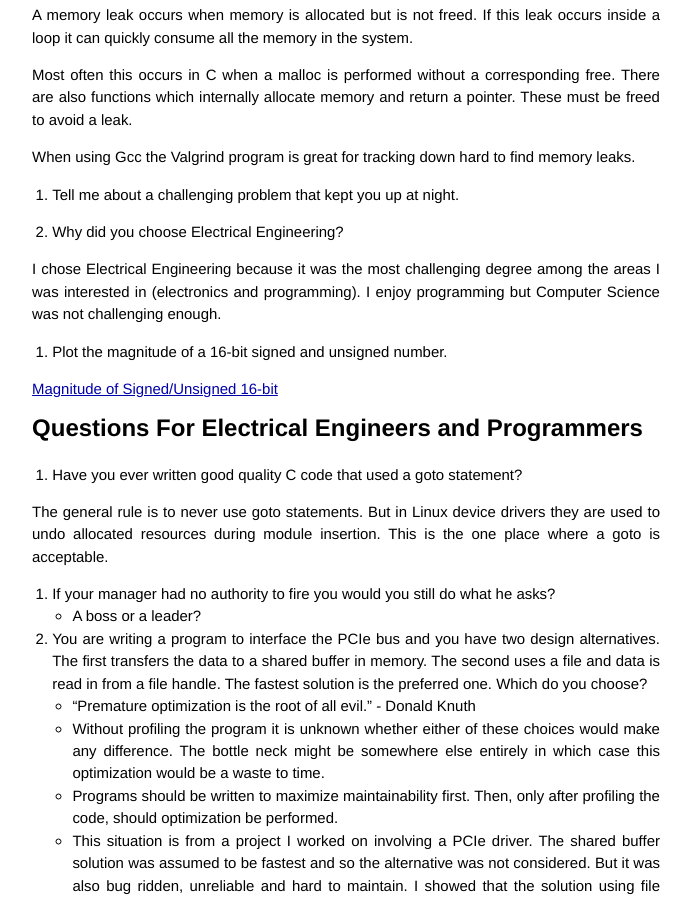
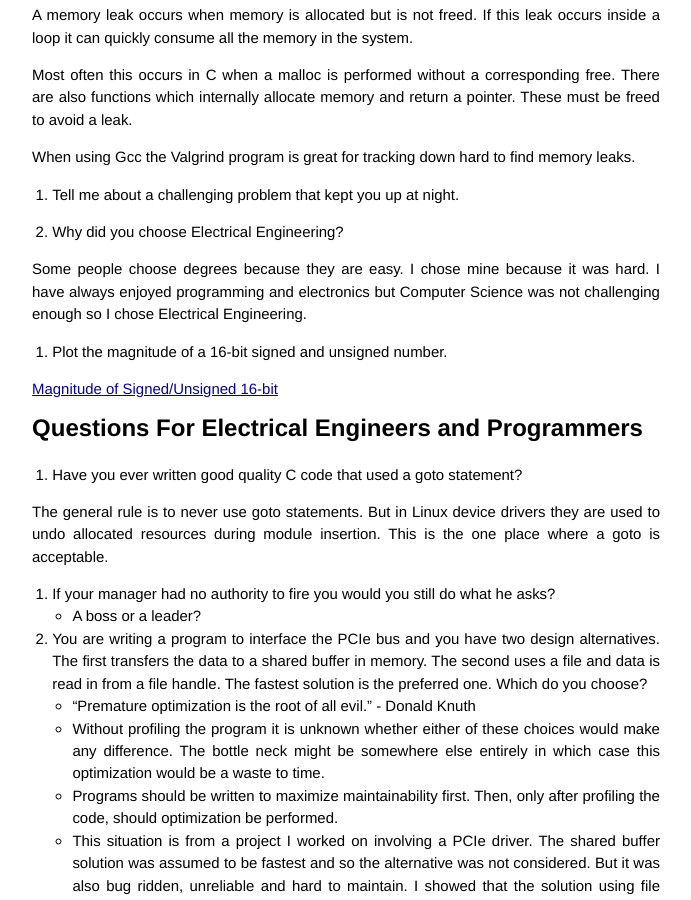
Before and after one commit to jmahler/jmahler.github.io, a Jekyll site: the page built from _posts/2014-02-22-interview_questions.md, in a window 1280 px wide and 900 px high, scrolled down 1846 px. Shown: the whole window, without its empty margins (294-985 px from the left). Built offline with Jekyll 4.4.1, drawn with Linux system fonts in a browser that asks for light colours; Markdown is read by kramdown in place of the engine named in the settings.

Commit message:
minor revision of why EE?

```diff
--- a/_posts/2014-02-22-interview_questions.md
+++ b/_posts/2014-02-22-interview_questions.md
@@ -115,9 +115,10 @@ Does it contribute anything back to the community?
 
 1. Why did you choose Electrical Engineering?
 
-  I chose Electrical Engineering because it was the most challenging
-  degree among the areas I was interested in (electronics and programming).
-  I enjoy programming but Computer Science was not challenging enough.
+  Some people choose degrees because they are easy.
+  I chose mine because it was hard.
+  I have always enjoyed programming and electronics but Computer Science
+  was not challenging enough so I chose Electrical Engineering.
 
 1. Plot the magnitude of a 16-bit signed and unsigned number.
 
```
